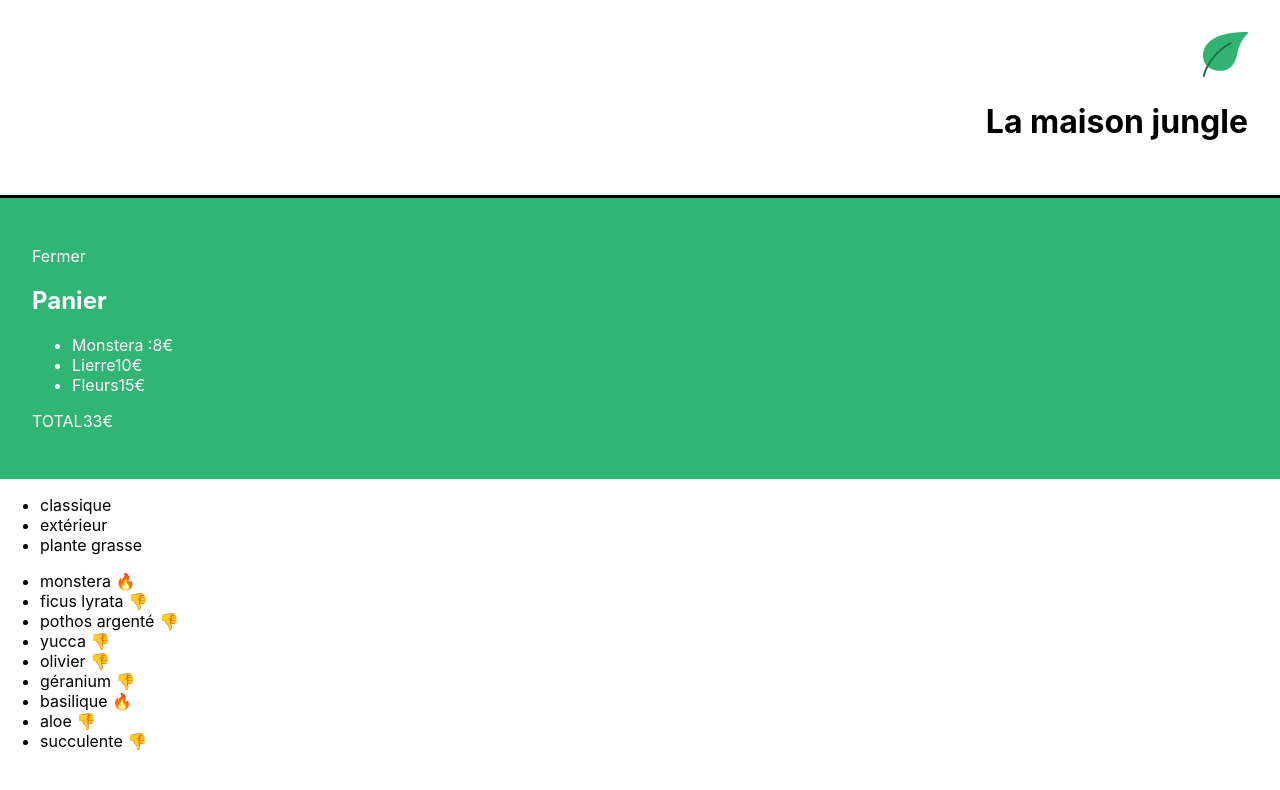
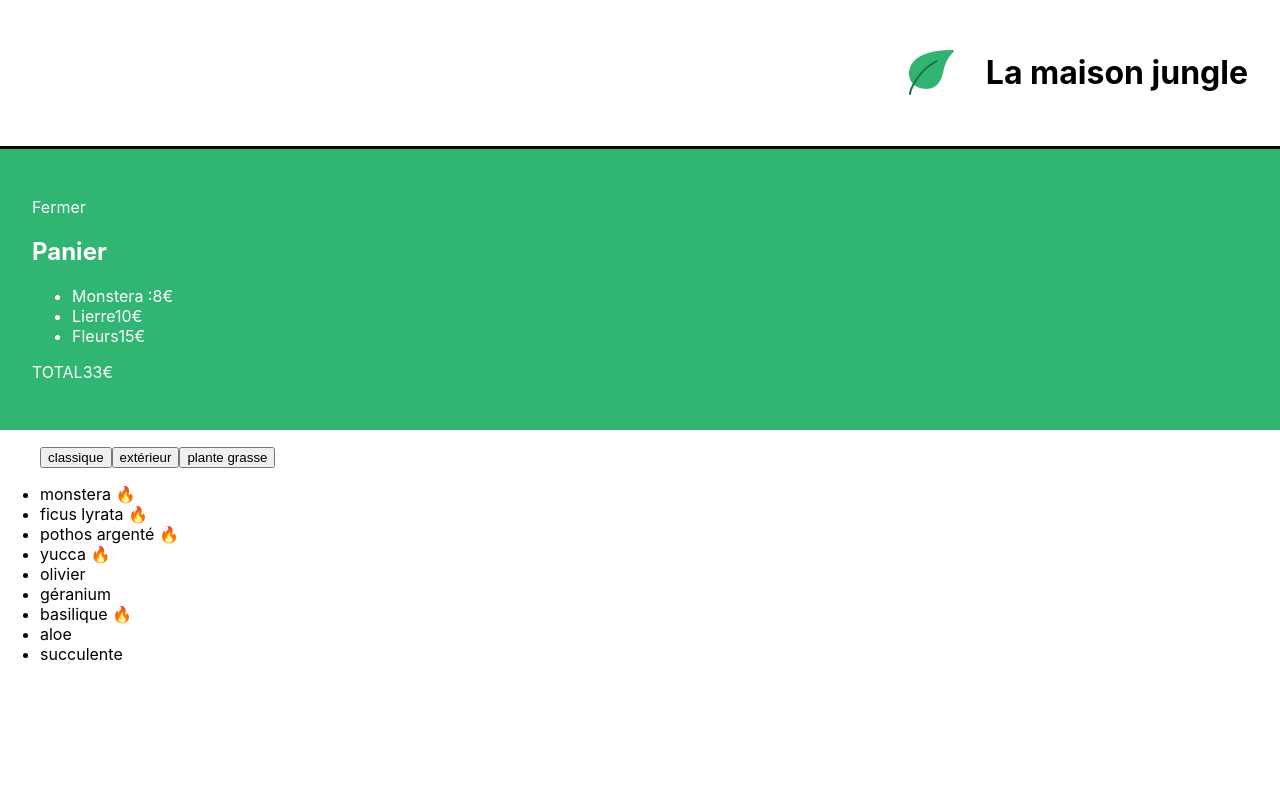
Before and after one commit to djaikey/la-maison-jungle, a React (Create React App) app: page / in a window 1280 px wide. Shown: the top 790 px of the page. Built offline with nearby package versions, Linux system fonts and the light colour scheme.

Commit message:
Manipulation et conditions de la liste de plantes

```diff
--- a/src/Components/Banner.js
+++ b/src/Components/Banner.js
@@ -6,7 +6,7 @@ function Banner() {
     return (
         <div className="lmj-banner" >
             <img src={logo} alt='Lam maison jungle' className='lmj-logo' />
-            <h1>{title}</h1>
+            <h1 className='lmj-title' >{title}</h1>
         </div>
     )
 }
--- a/src/Components/ShoppingList.js
+++ b/src/Components/ShoppingList.js
@@ -13,12 +13,12 @@ function ShoppingList() {
 		<div>
 			<ul>
 				{categories.map((cat) => (
-					<li key={cat}>{cat}</li>
+					<button className="lmj-button" key={cat}>{cat}</button>
 				))}
 			</ul>
 			<ul>
 				{plantList.map((plant) => (
-					<li key={plant.id}>{plant.name} {plant.isBestSale ? <span>🔥</span> : <span>👎</span>}</li>
+					<li key={plant.id}>{plant.name} {(plant.isBestSale || plant.category === "classique") && <span>🔥</span>}</li>
 				))}
 			</ul>
 		</div>
--- a/src/Styles/Benner.css
+++ b/src/Styles/Benner.css
@@ -3,6 +3,9 @@
     text-align: right;
     padding: 32px;
     border-bottom: solid 3px black;
+    display: flex;
+    justify-content: right;
+    align-items: center;
 }
 .lmj-title {
 	padding-left: 32px;
```
Also changed, not shown: src/Components/Recommendation.js (added).
